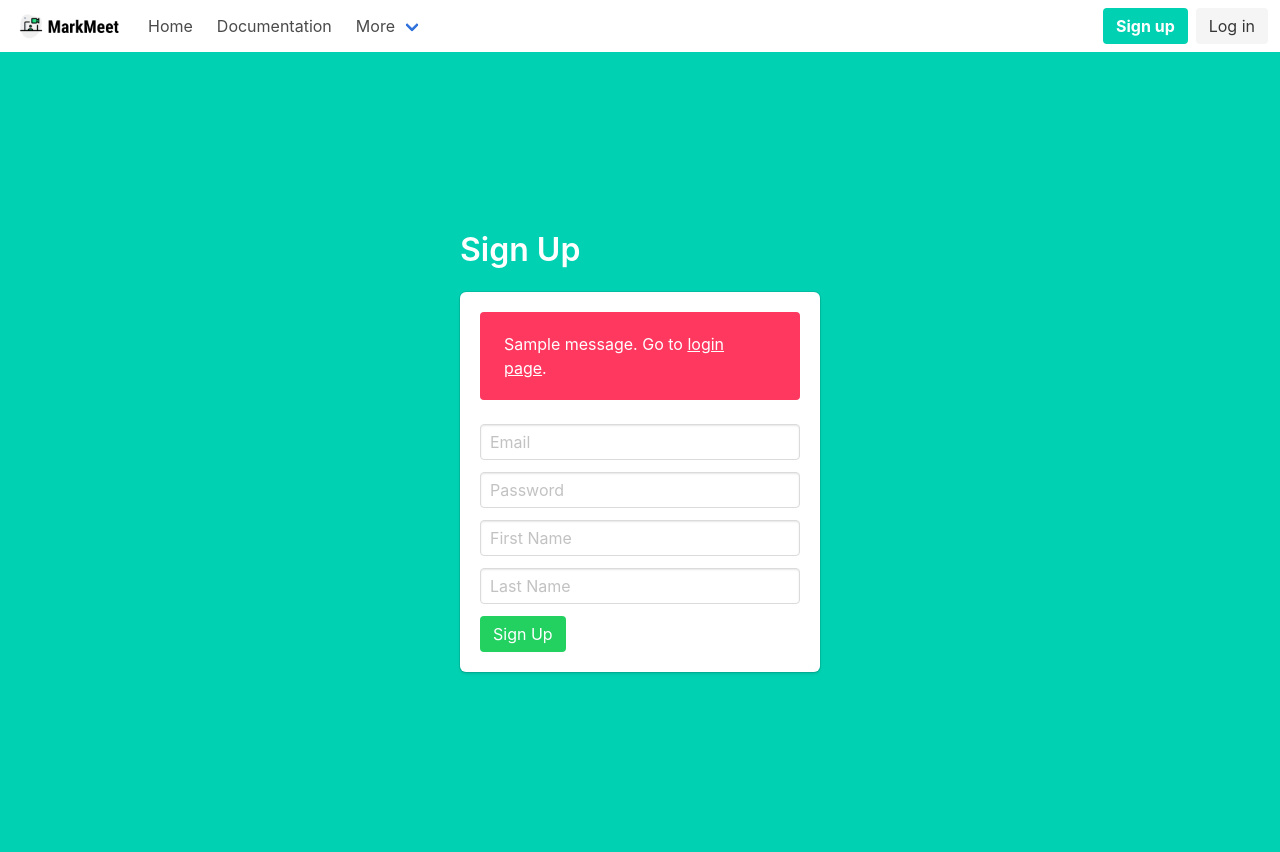
After one commit to mjtiempo/markmeet, a Flask app: page /signup in a window 1280 px wide. The commit adds this page. Run offline with Flask 2, Linux system fonts and the light colour scheme; tables that the repository leaves empty hold one stand-in row (values such as "Sample post"); one stand-in notice (Sample message) is shown; some libraries are stand-ins or nearby versions.

Commit message:
set up basic auth

```diff
--- a/app/application/__init__.py
+++ b/app/application/__init__.py
@@ -1,10 +1,12 @@
 from flask import Flask
 from flask_sqlalchemy import SQLAlchemy
 from flask_migrate import Migrate
+from flask_login import LoginManager
 
 #globally accessible libraries
 db = SQLAlchemy()
 migrate = Migrate()
+login_manager = LoginManager()
 
 def create_app():
     #initialize the core application
@@ -14,16 +16,20 @@ def create_app():
     #initialize the plugins
     db.init_app(app)
     migrate.init_app(app, db)
+    login_manager.login_view = 'auth.login'
+    login_manager.init_app(app)
 
     with app.app_context():
         #include routes
         #from . import routes
         from .home import home
         from .auth import auth
+        from .user import user
 
         #register blueprints
         #app.register_blueprint(admin.admin_bp)
         app.register_blueprint(home.home_bp)
         app.register_blueprint(auth.auth_bp)
+        app.register_blueprint(user.user_bp)
 
         return app
--- a/app/application/auth/auth.py
+++ b/app/application/auth/auth.py
@@ -1,7 +1,10 @@
-from flask import Blueprint, render_template
+from flask import Blueprint, render_template, request, flash, redirect, url_for
 from flask import current_app as app
-from ..forms import LoginForm
-
+from flask_login import login_user, logout_user, login_required
+from werkzeug.security import generate_password_hash, check_password_hash
+from ..forms import LoginForm, SignUpForm
+from ..models import User
+from .. import db
 
 #Configure Blueprint
 auth_bp = Blueprint('auth', __name__)
@@ -11,3 +14,54 @@ def login():
     #login form
     form = LoginForm()
     return render_template('auth/login.html', title="Login", form=form)
+
+@auth_bp.route('/login', methods=['POST'])
+def login_post():
+    email = request.form.get('email')
+    password = request.form.get('password')
+    remember = True if request.form.get('remember') else False
+
+    user = User.query.filter_by(email=email).first()
+
+    # check if user actually exists
+    # take the user supplied password, hash it, and compare it to the hashed password in database
+    if not user or not check_password_hash(user.password_hash, password):
+        flash('Please check your login details and try again.')
+        return redirect(url_for('auth.login')) # if user doesn't exist or password is wrong, reload the page
+
+    # if the above check passes, then we know the user has the right credentials
+    login_user(user, remember=remember)
+    return redirect(url_for('user.profile'))
+
+@auth_bp.route('/signup', methods=['GET'])
+def signup():
+    form = SignUpForm()
+    return render_template('auth/signup.html', form=form)
+
+@auth_bp.route('/signup', methods=['POST'])
+def signup_post():
+    email = request.form.get('email')
+    password = request.form.get('password')
+    first_name = request.form.get('first_name')
+    last_name = request.form.get('last_name')
+
+    user = User.query.filter_by(email=email).first() # if this returns a user, then the email already exists in database
+
+    if user: # if a user is found, we want to redirect back to signup page so user can try again
+        flash('Email address already exists')
+        return redirect(url_for('auth.signup'))
+
+    # create new user with the form data. Hash the password so plaintext version isn't saved.
+    new_user = User(email=email, first_name=first_name, last_name=last_name, password_hash=generate_password_hash(password, method='sha256'))
+
+    # add the new user to the database
+    db.session.add(new_user)
+    db.session.commit()
+    flash('{}, registered successfully!'.format(new_user))
+    return redirect(url_for('auth.login'))
+
+@auth_bp.route('/logout')
+@login_required
+def logout():
+    logout_user()
+    return redirect(url_for('home.index'))
--- a/app/application/forms.py
+++ b/app/application/forms.py
@@ -3,7 +3,14 @@ from wtforms import StringField, PasswordField, BooleanField, SubmitField
 from wtforms.validators import DataRequired
 
 class LoginForm(FlaskForm):
-    username = StringField('Username', validators=[DataRequired()])
+    email = StringField('Email', validators=[DataRequired()])
     password = PasswordField('Password', validators=[DataRequired()])
     remember_me = BooleanField('Remember Me')
     submit = SubmitField('Sign In')
+
+class SignUpForm(FlaskForm):
+    email = StringField('Email', validators=[DataRequired()])
+    password = PasswordField('Password', validators=[DataRequired()])
+    first_name = StringField('First Name', validators=[DataRequired()])
+    last_name = StringField('Last Name', validators=[DataRequired()])
+    submit = SubmitField('Sign Up')
--- a/app/application/templates/auth/login.html
+++ b/app/application/templates/auth/login.html
@@ -3,11 +3,11 @@
 {% block content %}
         <div class="columns is-centered">
         <div class="column is-5-tablet is-4-desktop is-3-widescreen">
-          <form action="" class="box">
+          <form action="{{ url_for('auth.login') }}" method="post" class="box">
             <div class="field">
               <label for="" class="label">Email</label>
               <div class="control has-icons-left">
-                {{ form.username(size=32, class_="input", type_="email", placeholder="Username") }}
+                {{ form.email(size=32, class_="input", type_="email", placeholder="Username") }}
                 <span class="icon is-small is-left">
                   <i class="fa fa-envelope"></i>
                 </span>
--- /dev/null
+++ b/app/application/templates/auth/signup.html
@@ -0,0 +1,41 @@
+{% extends "base.html" %}
+
+{% block content %}
+<div class="column is-4 is-offset-4">
+    <h3 class="title">Sign Up</h3>
+    <div class="box">
+        {% with messages = get_flashed_messages() %}
+        {% if messages %}
+            <div class="notification is-danger">
+                {{ messages[0] }}. Go to <a href="{{ url_for('auth.login') }}">login page</a>.
+            </div>
+        {% endif %}
+        {% endwith %}
+        <form method="POST" action="/signup">
+            <div class="field">
+                <div class="control">
+                    {{ form.email(size=32, class_="input", type_="email", placeholder="Email") }}
+                </div>
+            </div>
+            <div class="field">
+                <div class="control">
+                    {{ form.password(size=32, class_="input", type_="password", placeholder="Password") }}
+                </div>
+            </div>
+
+            <div class="field">
+                <div class="control">
+                    {{ form.first_name(size=32, class_="input", type_="text", placeholder="First Name") }}
+                </div>
+            </div>
+
+            <div class="field">
+                <div class="control">
+                    {{ form.last_name(size=32, class_="input", type_="text", placeholder="Last Name") }}
+                </div>
+            </div>
+            {{ form.submit(class_="button is-success") }}
+        </form>
+    </div>
+</div>
+{% endblock %}
--- a/app/application/templates/inc/nav.html
+++ b/app/application/templates/inc/nav.html
@@ -1,7 +1,7 @@
         <nav class="navbar" role="navigation" aria-label="main navigation">
             <div class="navbar-brand">
                 <a class="navbar-item" href="{{ url_for('home.index') }}">
-                <img src="{{ url_for('static', filename='dist/logo.png') }}" width="112" height="28">
+                <img src="{{ url_for('static', filename='logo.png') }}" width="112" height="28">
                 </a>
 
                 <a role="button" class="navbar-burger burger" aria-label="menu" aria-expanded="false" data-target="navbarBasicExample">
@@ -47,7 +47,7 @@
                 <div class="navbar-end">
                 <div class="navbar-item">
                     <div class="buttons">
-                    <a class="button is-primary">
+                    <a href="{{ url_for('auth.signup') }}"  class="button is-primary">
                         <strong>Sign up</strong>
                     </a>
                     <a href="{{ url_for('auth.login') }}" class="button is-light">
--- a/app/config.py
+++ b/app/config.py
@@ -9,5 +9,5 @@ sqldb = "sqlite:///" + os.path.join(basedir, "app.db")
 
 class Config():
     SECRET_KEY = os.getenv("SECRET_KEY") #or"\2\1thisismyscretkey\1\2\e\y\y\h"
-    SQLALCHEMY_DATABASE_URI = os.getenv("SQLALCHEMY_DATABASE_URI") or sqldb
+    SQLALCHEMY_DATABASE_URI = sqldb
     SQLALCHEMY_TRACK_MODIFICATIONS=os.getenv("SQLALCHEMY_TRACK_MODIFICATIONS")
```
Also changed, not shown: app/application/models.py (+8 -5 lines), app/application/templates/user/profile.html (added, +9 -0 lines), app/application/user/user.py (added, +23 -0 lines).
